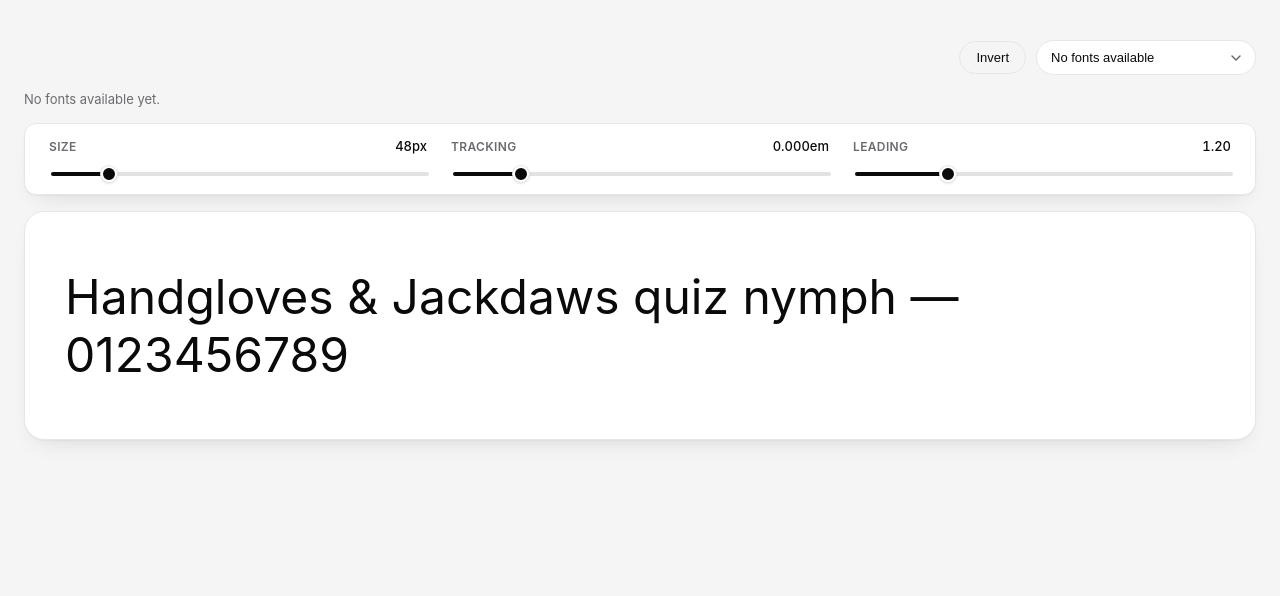
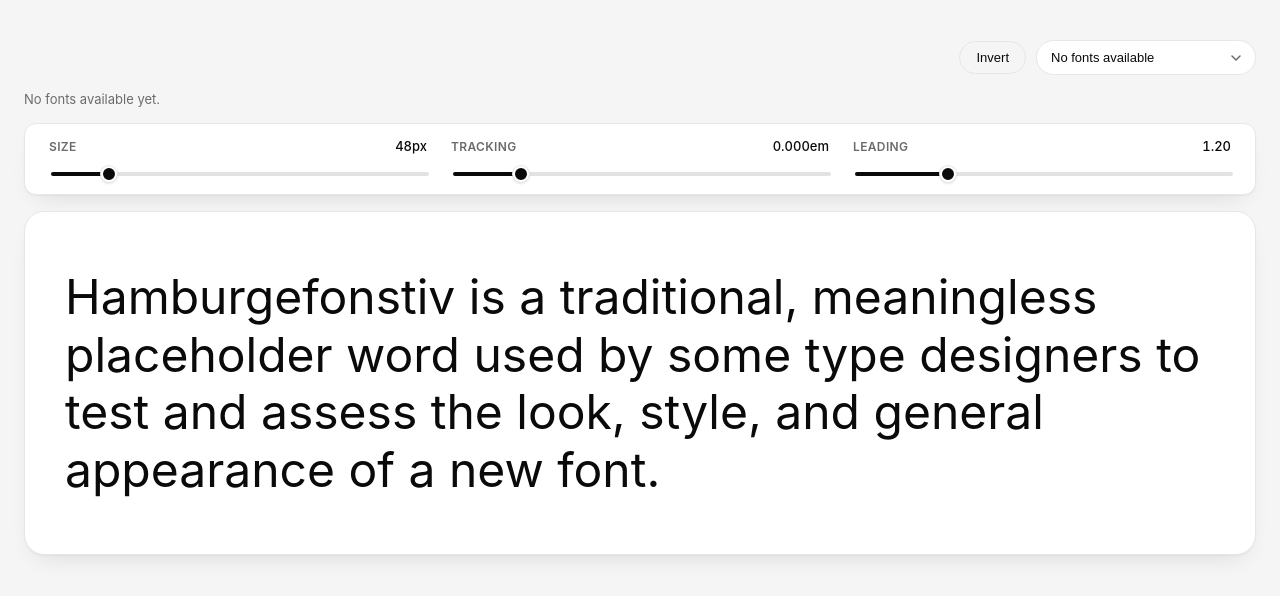
Before and after one commit to marcologous/hdc-font-tester, a plain HTML site: page docs/index.html in a window 1280 px wide. Drawn offline with Linux system fonts and the light colour scheme; no server answers.

Commit message:
Update default sample text with the hamburgefonstiv placeholder description

```diff
--- a/docs/index.html
+++ b/docs/index.html
@@ -74,7 +74,7 @@
       spellcheck="false"
       autocorrect="off"
       autocapitalize="off"
-    >Handgloves &amp; Jackdaws quiz nymph — 0123456789</div>
+    >Hamburgefonstiv is a traditional, meaningless placeholder word used by some type designers to test and assess the look, style, and general appearance of a new font.</div>
   </div>
 </div>
 
```
